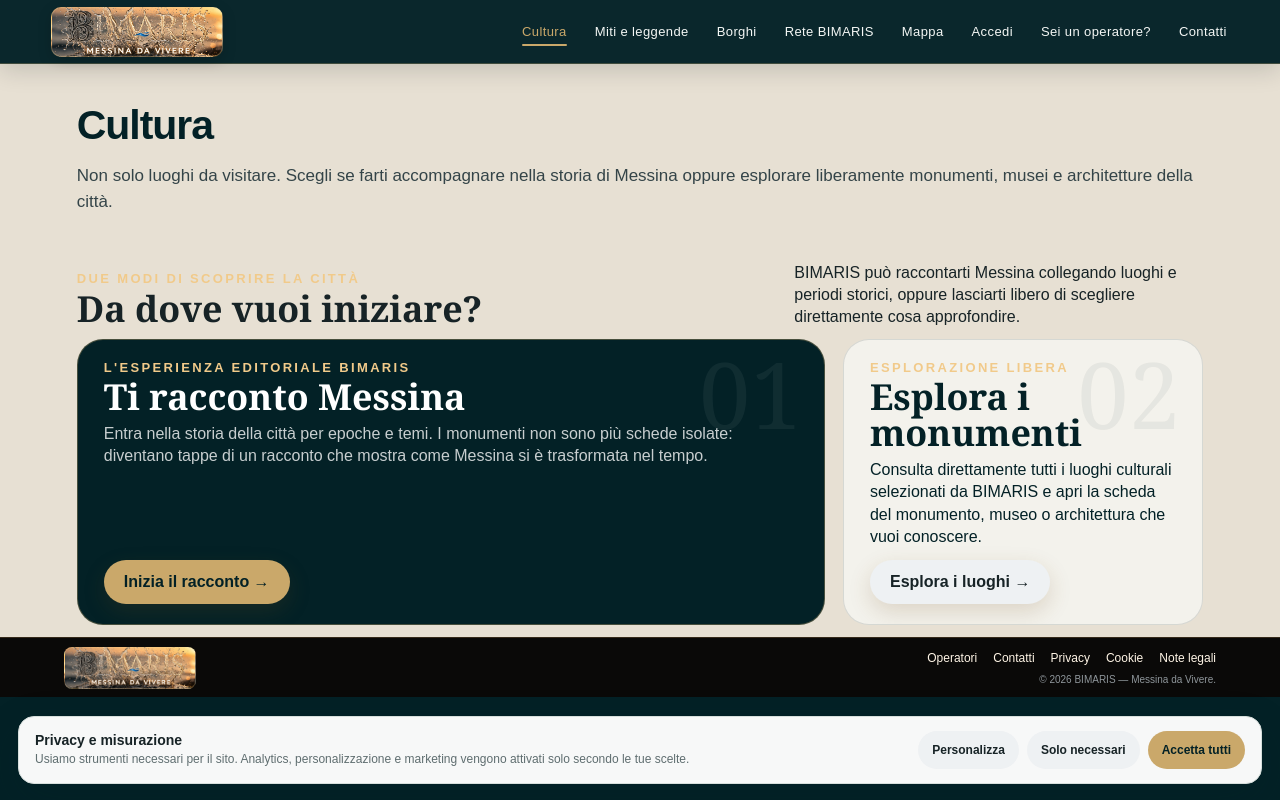
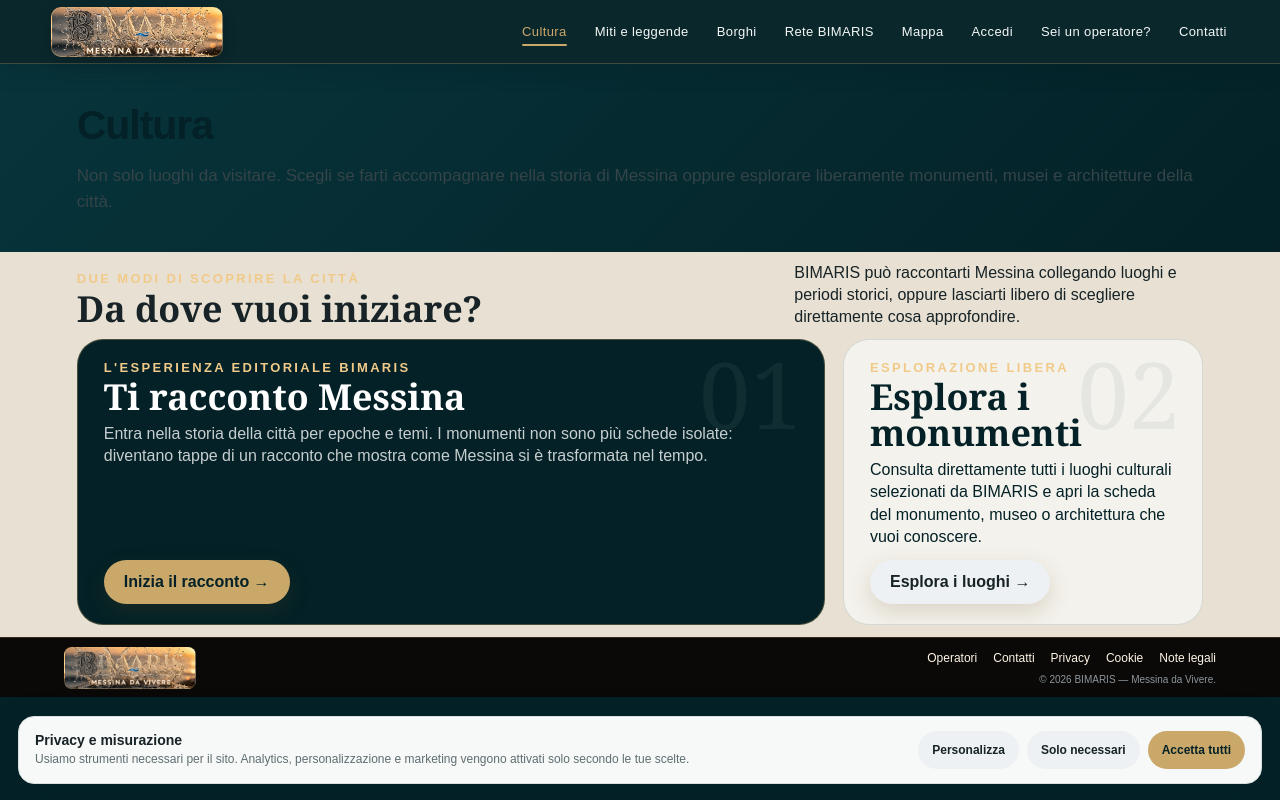
Before and after one commit to giovannibrunetto/bimaris-platform, a Next.js app in the folder apps/web/: page /cultura in a window 1280 px wide. Built offline with nearby package versions, Linux system fonts and the light colour scheme.

Commit message:
feat(ux-brand-05): align cultura/page.tsx public hero

```diff
--- a/apps/web/app/cultura/page.tsx
+++ b/apps/web/app/cultura/page.tsx
@@ -13,7 +13,7 @@ export const metadata: Metadata = {
 export default function CulturePage() {
   return (
     <div className="culture-page culture-landing-page">
-      <section className="page-hero discovery-page-hero">
+      <section className="page-hero discovery-page-hero ux-brand-05-hero ux-brand-05-hero--standard">
         <h1>Cultura</h1>
         <p>
           Non solo luoghi da visitare. Scegli se farti accompagnare nella storia di Messina oppure esplorare liberamente monumenti, musei e architetture della città.
```
